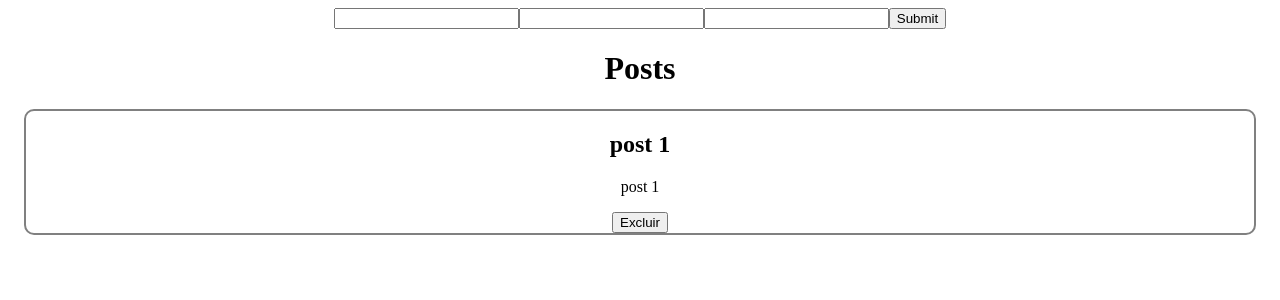
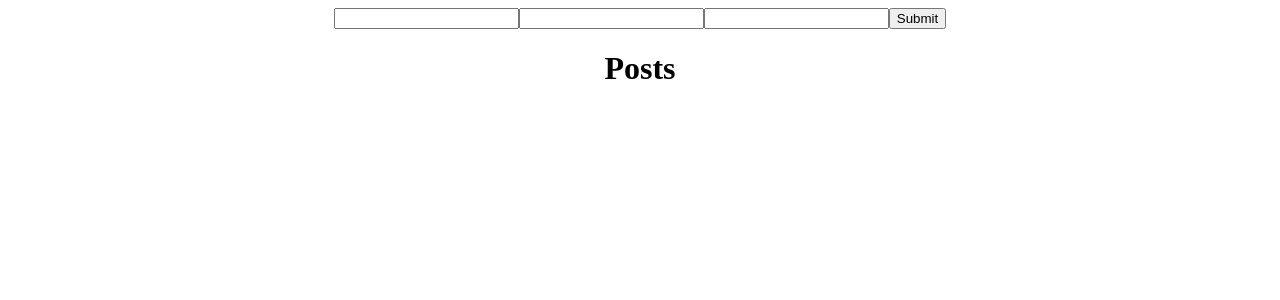
Before and after one commit to HugoFortunato/redux-redux-thunk, a React (Create React App) app: page / in a window 1280 px wide. Shown: the top 300 px of the page. Built offline with nearby package versions, Linux system fonts and the light colour scheme; data requests are answered from the project's data file.

Commit message:
feat: add delete and add method

```diff
--- a/db.json
+++ b/db.json
@@ -1,9 +1,3 @@
 {
-  "posts": [
-    {
-      "id": "1",
-      "title": "post 1",
-      "body": "post 1"
-    }
-  ]
+  "posts": []
 }
--- a/src/App.tsx
+++ b/src/App.tsx
@@ -1,4 +1,4 @@
-import React, { useCallback, useEffect } from "react";
+import React, { useCallback, useEffect, useState } from "react";
 import "./App.css";
 
 import { connect, useDispatch } from "react-redux";
@@ -15,17 +15,28 @@ interface IFormInput {
 }
 
 const App: React.FC<AppPropType> = ({ getPosts, addPost, removePost, posts }) => {
-	console.log(posts)
 	const { register, handleSubmit } = useForm<IFormInput>();
 	const dispatch: Dispatch<any> = useDispatch()
+	const [myPosts, setMyPosts] = useState(posts)
+	console.log(posts)
 
 	const onSubmit: SubmitHandler<IFormInput> = (data) => {
 		addPost(data)
+
+		const addNewItem = [...myPosts, data]
+
+		setMyPosts(addNewItem)
 	}
 
-	const deletePost = useCallback(async (id: number) => {
+	const deletePost = useCallback(async (id: number, index: number) => {
 		try {
+
+      setMyPosts((oldPosts) => {
+				return oldPosts.filter((_, i) => i !== index)
+			 })
+
 			await dispatch(removePost(String(id)))
+
 		} catch (err) {
       console.log(err)
 		}
@@ -35,6 +46,11 @@ const App: React.FC<AppPropType> = ({ getPosts, addPost, removePost, posts }) =>
 	useEffect(() => {
 		getPosts();
 	}, [getPosts]);
+
+	useEffect(() => {
+		setMyPosts(posts)
+	}, [posts])
+
 
 	return (
 		<div className="App">
@@ -48,12 +64,12 @@ const App: React.FC<AppPropType> = ({ getPosts, addPost, removePost, posts }) =>
 
 
 			<h1>Posts</h1>
-			{posts.map((post, index) => (
+			{myPosts.map((post, index) => (
 				<div className="post" key={index}>
 					<h2>{post?.title}</h2>
 					<p>{post?.body}</p>
 
-					<button type="submit" onClick={() => deletePost(post.id)}>Excluir</button>
+					<button type="submit" onClick={() => deletePost(post.id, index)}>Excluir</button>
 				</div>
 
 			))}
--- a/src/api/postApi.tsx
+++ b/src/api/postApi.tsx
@@ -1,7 +1,7 @@
 import axios from "axios";
 
 const postApi = axios.create({
-	baseURL: "http://localhost:4000",
+	baseURL: "http://localhost:3000",
 });
 
 export default postApi;
```
